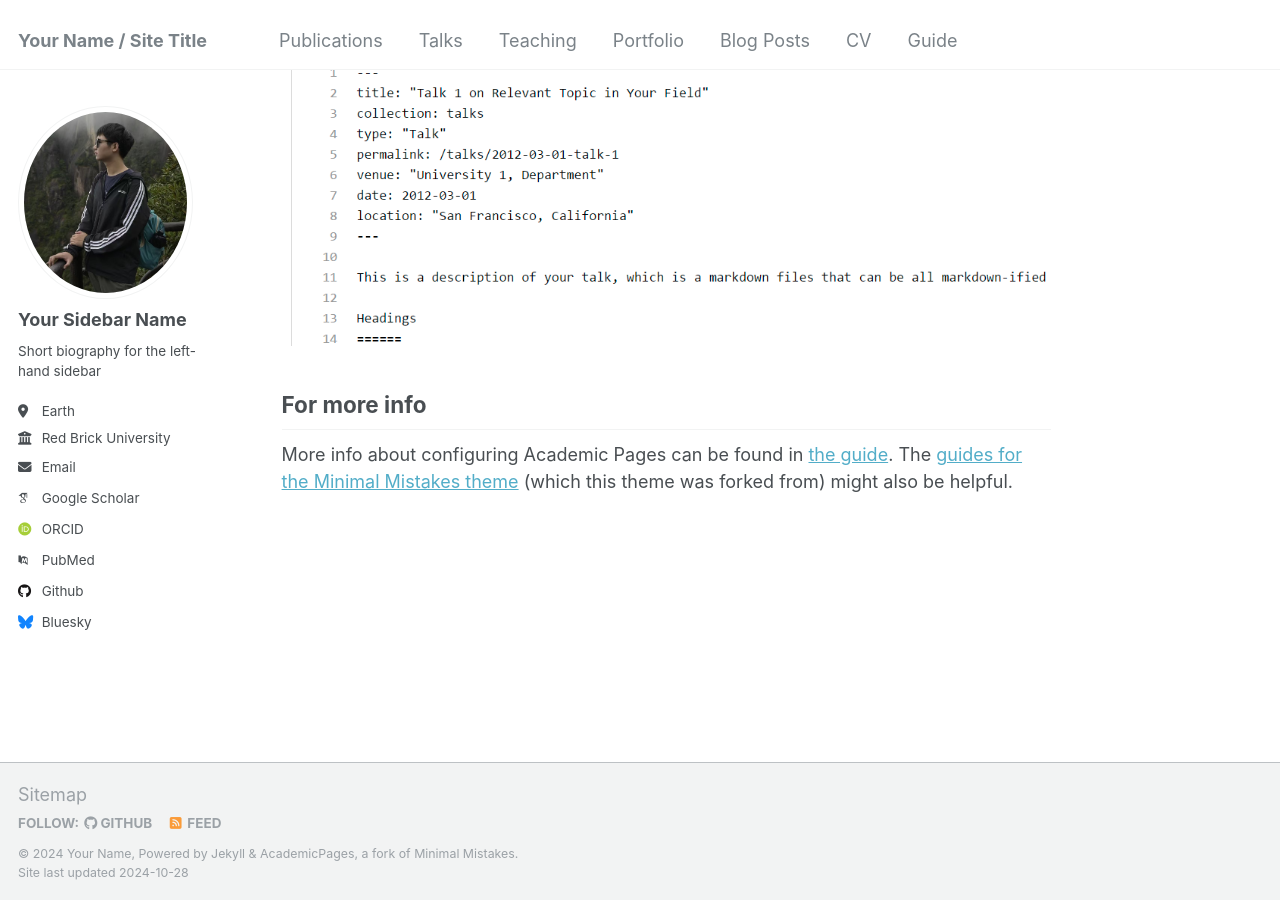
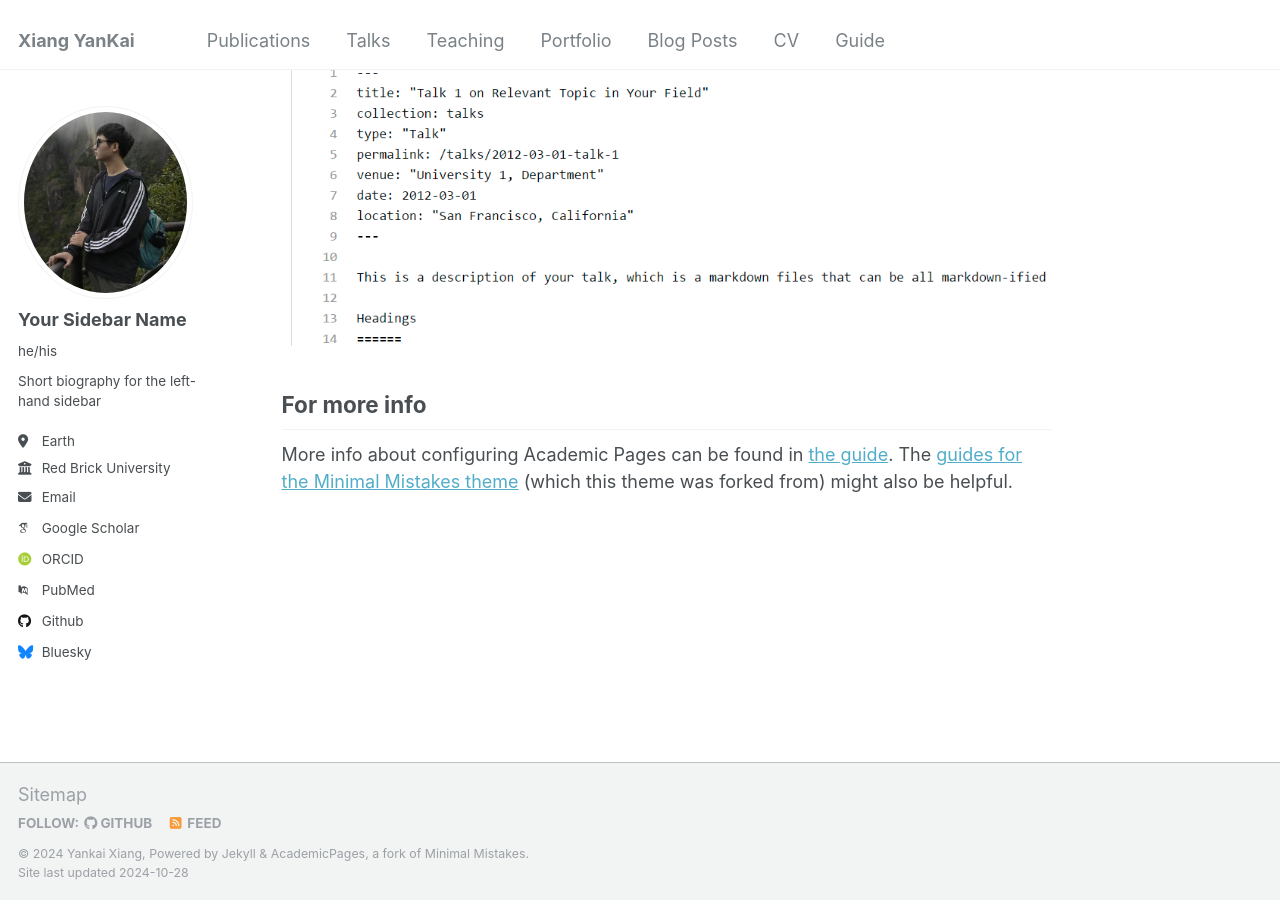
Before and after one commit to cmjang/cmjang.github.io, a Jekyll site: the page built from _pages/about.md, in a window 1280 px wide and 900 px high, scrolled down 2643 px. Built offline with Jekyll 4.4.1, drawn with Linux system fonts in a browser that asks for light colours; some web fonts are replaced.

Commit message:
Update _config.yml

```diff
--- a/_config.yml
+++ b/_config.yml
@@ -8,11 +8,11 @@
 
 # Basic Site Settings
 locale                   : "en-US"
-title                    : "Your Name / Site Title"
+title                    : "Xiang YanKai"
 title_separator          : "-"
-name                     : &name "Your Name"
-description              : &description "personal description"
-url                      : https://academicpages.github.io # the base hostname & protocol for your site e.g. "https://mmistakes.github.io"
+name                     : &name "Yankai Xiang"
+description              : &description "\nRobotics, legged locomotion, artificial intelligence"
+url                      : https://cmjang.github.io # the base hostname & protocol for your site e.g. "https://mmistakes.github.io"
 baseurl                  : "" # the subpath of your site, e.g. "/blog"
 repository               : "academicpages/academicpages.github.io"
 
@@ -23,7 +23,7 @@
   # Biographic information
   avatar           : "profile.png"
   name             : "Your Sidebar Name"
-  pronouns         : # example: "she/her"
+  pronouns         : "he/his"# example: "she/her"
   bio              : "Short biography for the left-hand sidebar"
   location         : "Earth"
   employer         : "Red Brick University"
```
